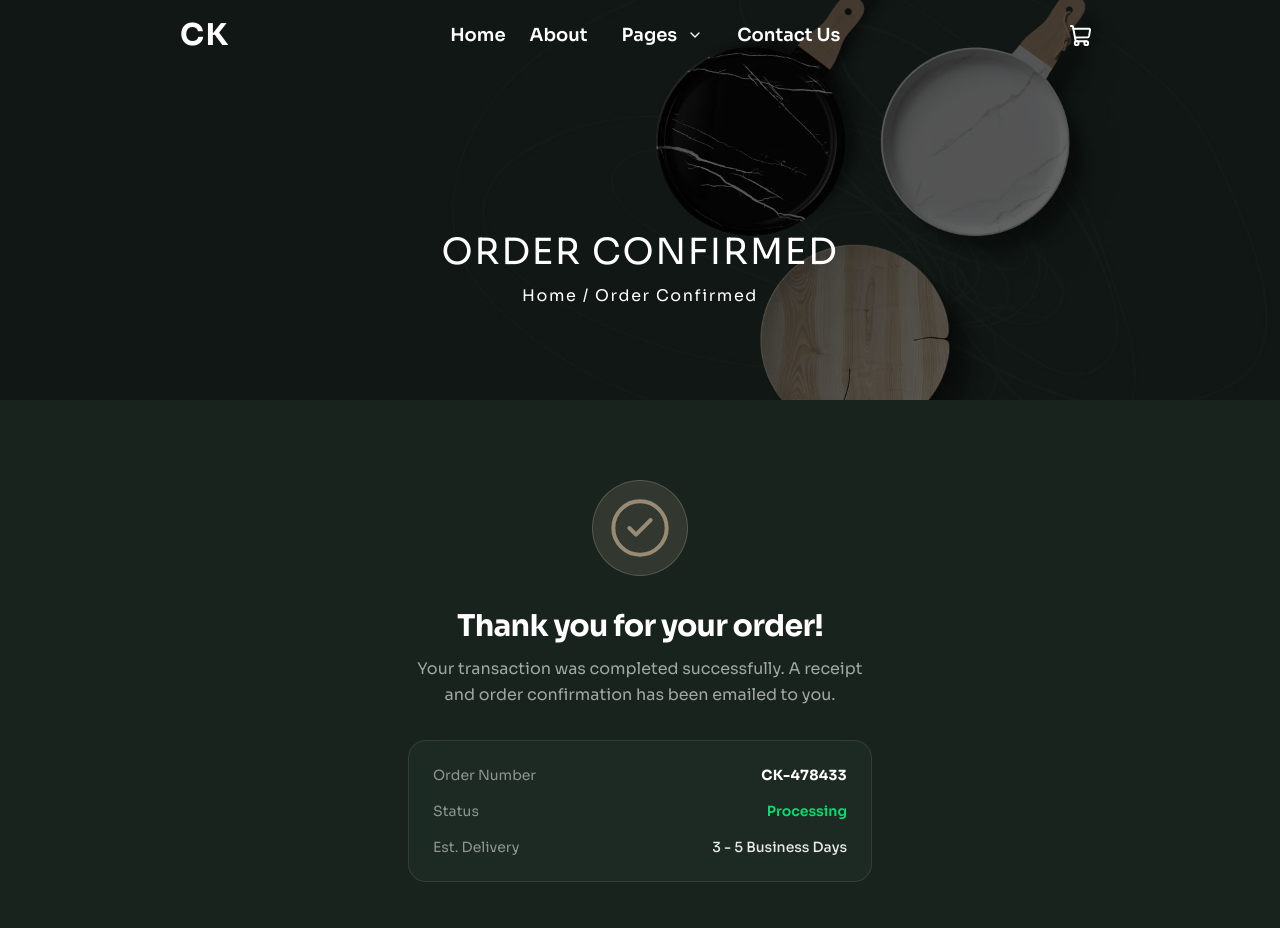
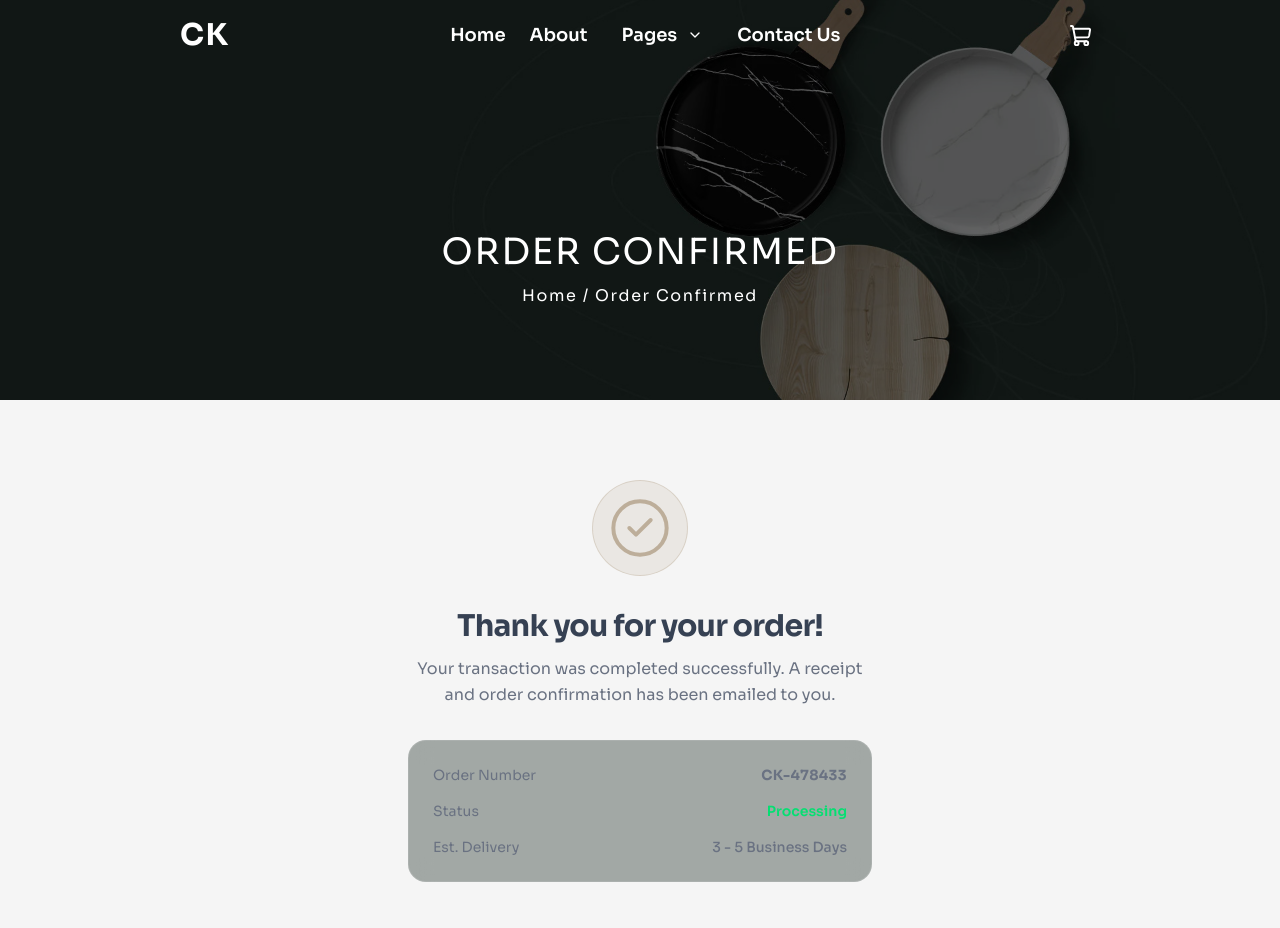
Before and after one commit to Owoyeleadedayo/ecommerce, a Next.js app: page /checkout/success in a window 1280 px wide. Shown: the top 928 px of the page. Built offline with nearby package versions, Linux system fonts and the light colour scheme.

Commit message:
feat:made changes on formpage

```diff
--- a/app/checkout/page.tsx
+++ b/app/checkout/page.tsx
@@ -93,7 +93,7 @@ export default function CheckoutPage() {
 
   if (items.length === 0 && !isLoading) {
     return (
-      <main className="flex-1 flex flex-col w-full bg-accent px-6 md:px-10 xl:px-45">
+      <main className="flex-1 flex flex-col w-full bg-accent">
         <PageHeader pageName="Checkout" />
         <div className="flex-1 flex flex-col items-center justify-center text-center p-8 text-white min-h-[50vh] gap-6">
           <ShoppingBag className="h-16 w-16 text-black stroke-[1.5]" />
--- a/app/checkout/success/page.tsx
+++ b/app/checkout/success/page.tsx
@@ -17,10 +17,11 @@ export default function SuccessPage() {
   }, [dispatch]);
 
   // Generate a random mock order number
+  // eslint-disable-next-line react-hooks/purity
   const orderNumber = "CK-" + Math.floor(100000 + Math.random() * 900000);
 
   return (
-    <main className="flex-1 flex flex-col w-full bg-[#18231E] text-white">
+    <main className="flex-1 flex flex-col w-full bg-accent text-white">
       <PageHeader pageName="Order Confirmed" />
 
       <div className="flex-1 flex flex-col items-center justify-center max-w-lg mx-auto text-center px-6 py-20 gap-8">
@@ -30,27 +31,32 @@ export default function SuccessPage() {
         </div>
 
         <div className="space-y-3">
-          <h2 className="text-3xl font-extrabold tracking-tight">
+          <h2 className="text-3xl text-gray-700 font-extrabold tracking-tight">
             Thank you for your order!
           </h2>
-          <p className="text-white/60 leading-relaxed">
-            Your transaction was completed successfully. A receipt and order confirmation has been emailed to you.
+          <p className="text-gray-500 leading-relaxed">
+            Your transaction was completed successfully. A receipt and order
+            confirmation has been emailed to you.
           </p>
         </div>
 
         {/* Order Details box */}
         <div className="w-full bg-[#26352F]/40 backdrop-blur-md rounded-2xl border border-white/10 p-6 space-y-4">
           <div className="flex justify-between items-center text-sm">
-            <span className="text-white/50">Order Number</span>
-            <span className="font-bold text-white tracking-wide">{orderNumber}</span>
+            <span className="text-gray-500">Order Number</span>
+            <span className="font-bold text-gray-500 tracking-wide">
+              {orderNumber}
+            </span>
           </div>
           <div className="flex justify-between items-center text-sm">
-            <span className="text-white/50">Status</span>
+            <span className="text-gray-500">Status</span>
             <span className="font-semibold text-green-400">Processing</span>
           </div>
           <div className="flex justify-between items-center text-sm">
-            <span className="text-white/50">Est. Delivery</span>
-            <span className="font-medium text-white/90">3 - 5 Business Days</span>
+            <span className="text-gray-500">Est. Delivery</span>
+            <span className="font-medium text-gray-500">
+              3 - 5 Business Days
+            </span>
           </div>
         </div>
 
@@ -59,7 +65,7 @@ export default function SuccessPage() {
           <Link href="/products" className="flex-1">
             <Button
               variant="outline"
-              className="w-full border-white/10 hover:border-white/20 text-white/80 hover:text-white hover:bg-white/5 h-12 rounded-xl text-sm font-semibold flex items-center justify-center gap-2 cursor-pointer transition-all"
+              className="w-full border-[#18231E] hover:border-[#18231E]/20 text-[#18231E] hover:text-[#18231E] bg-transparent h-12 rounded-xl text-sm font-semibold flex items-center justify-center gap-2 cursor-pointer transition-all"
             >
               <ShoppingBag className="h-4.5 w-4.5" />
               Continue Shopping
--- a/app/page.tsx
+++ b/app/page.tsx
@@ -12,7 +12,7 @@ export default function Home() {
       <div className="pt-17.5 flex relative min-h-[75vh] md:h-screen bg-[url('/images/banner.jpg')] bg-no-repeat bg-cover bg-fixed bg-center ">
         {" "}
         <div className="absolute inset-0 bg-black/10"></div>
-        <div className="absolute flex flex-col w-full h-full justify-center items-left px-10 md:px-25 gap-3">
+        <div className="absolute flex flex-col w-full h-full justify-center items-left px-10 md:px-45 gap-3">
           <div className="flex flex-col gap-4 md:gap-6">
             <p className="text-sm text-white/35">Quality Solid</p>
             <div>
--- a/components/ContactPAge/Form.tsx
+++ b/components/ContactPAge/Form.tsx
@@ -58,7 +58,7 @@ const Form = () => {
             className="mt-1 block w-full border border-gray-300 rounded-md shadow-sm focus:ring-indigo-500 focus:border-indigo-500"
           />
         </div>
-        <div className='flex justify-center items-center'>
+        <div className='flex justify-center items-center mb-30'>
           <button
             type="submit"
             className="bg-[#B2A088] hover:bg-[#9a8a6f] text-white font-bold py-2 px-4 rounded-md transition-colors duration-300"
--- a/components/ContactPAge/Map.tsx
+++ b/components/ContactPAge/Map.tsx
@@ -21,19 +21,19 @@ const Map = () => {
         <Card className="flex flex-col gap-3 max-w-75 px-4 border hover:border-[#B2A088] transition-all ease-in-out cursor-pointer duration-300">
           <Phone />
           <p className="text-lg font-medium">Phone</p>
-          <p className="text-gray-500">+234 803 123 4567</p>
+          <p className="text-gray-500">+234 810 753 7957</p>
         </Card>
 
         <Card className="flex flex-col gap-3 max-w-75 px-4 border hover:border-[#B2A088] transition-all ease-in-out cursor-pointer">
           <Mail />
           <p className="text-lg font-medium">Email</p>
-          <p className="text-gray-500">mail@example.com</p>
+          <p className="text-gray-500">akandeazeeza@gmail.com</p>
         </Card>
 
         <Card className="flex flex-col gap-3 max-w-75 px-4 border hover:border-[#B2A088] transition-all ease-in-out cursor-pointer duration-300">
           <MapPin />
           <p className="text-lg font-medium">Address</p>
-          <p className="text-gray-500">123 Main Street, City, Country</p>
+          <p className="text-gray-500">12, Raymond Opara Crescent, Off Okota, Lagos, Nigeria</p>
         </Card>
       </div>
     </section>
--- a/components/NavBar.tsx
+++ b/components/NavBar.tsx
@@ -55,7 +55,7 @@ const NavBar = () => {
 
   return (
     <>
-      <nav className={`flex w-full h-[70px] items-center justify-between
+      <nav className={`flex w-full h-17.5 items-center justify-between
         px-6 md:px-12 lg:px-45 fixed top-0 z-50 transition-all duration-300
         ${scrolled ? "bg-[#26352F] border-b border-white/10 shadow-md" : "bg-transparent"}`}>
 
@@ -129,7 +129,7 @@ const NavBar = () => {
 
       {/* Mobile menu overlay */}
       {mobileOpen && (
-        <div className="fixed inset-0 z-40 bg-[#1E2A24] flex flex-col pt-[70px] md:hidden">
+        <div className="fixed inset-0 z-40 bg-[#1E2A24] flex flex-col pt-17.5 md:hidden">
           <div className="flex flex-col px-6 py-8 gap-6 text-white text-xl font-semibold">
             {navPages.map((page) => (
               <Link key={page.name} href={page.link}
--- a/components/checkout/BankTransferForm.tsx
+++ b/components/checkout/BankTransferForm.tsx
@@ -1,7 +1,6 @@
 "use client";
 
 import React, { useState } from "react";
-import { useRouter } from "next/navigation";
 import { useAppDispatch } from "@/store";
 import { clearCart } from "@/store/cartSlice";
 import { Button } from "../ui/button";
@@ -47,9 +46,7 @@ const BANKS: BankDetails[] = [
 ];
 
 export default function BankTransferForm() {
-  const router = useRouter();
   const dispatch = useAppDispatch();
-
   const [selectedBank, setSelectedBank] = useState<BankDetails>(BANKS[0]);
   const [copied, setCopied] = useState(false);
   const [isLoading, setIsLoading] = useState(false);
@@ -63,13 +60,10 @@ export default function BankTransferForm() {
   const handleSubmit = (e: React.FormEvent) => {
     e.preventDefault();
     setIsLoading(true);
-
-    // Simulate verification
     setTimeout(() => {
-      setIsLoading(false);
       dispatch(clearCart());
-      router.push("/checkout/success?payment_method=transfer");
-    }, 2000);
+       window.location.href = "/checkout/success?payment_method=transfer";
+    }, 3000);
   };
 
   return (
@@ -163,8 +157,8 @@ export default function BankTransferForm() {
         </div>
       </div>
 
-      {/* Action Button */}
       <Button
+        type="submit"
         disabled={isLoading}
         className="w-full bg-[#B2A088] hover:bg-[#A39178] text-white h-14 rounded-xl font-bold text-base flex items-center justify-center gap-2.5 shadow-lg transition-all hover:scale-[1.01] cursor-pointer"
       >
```
